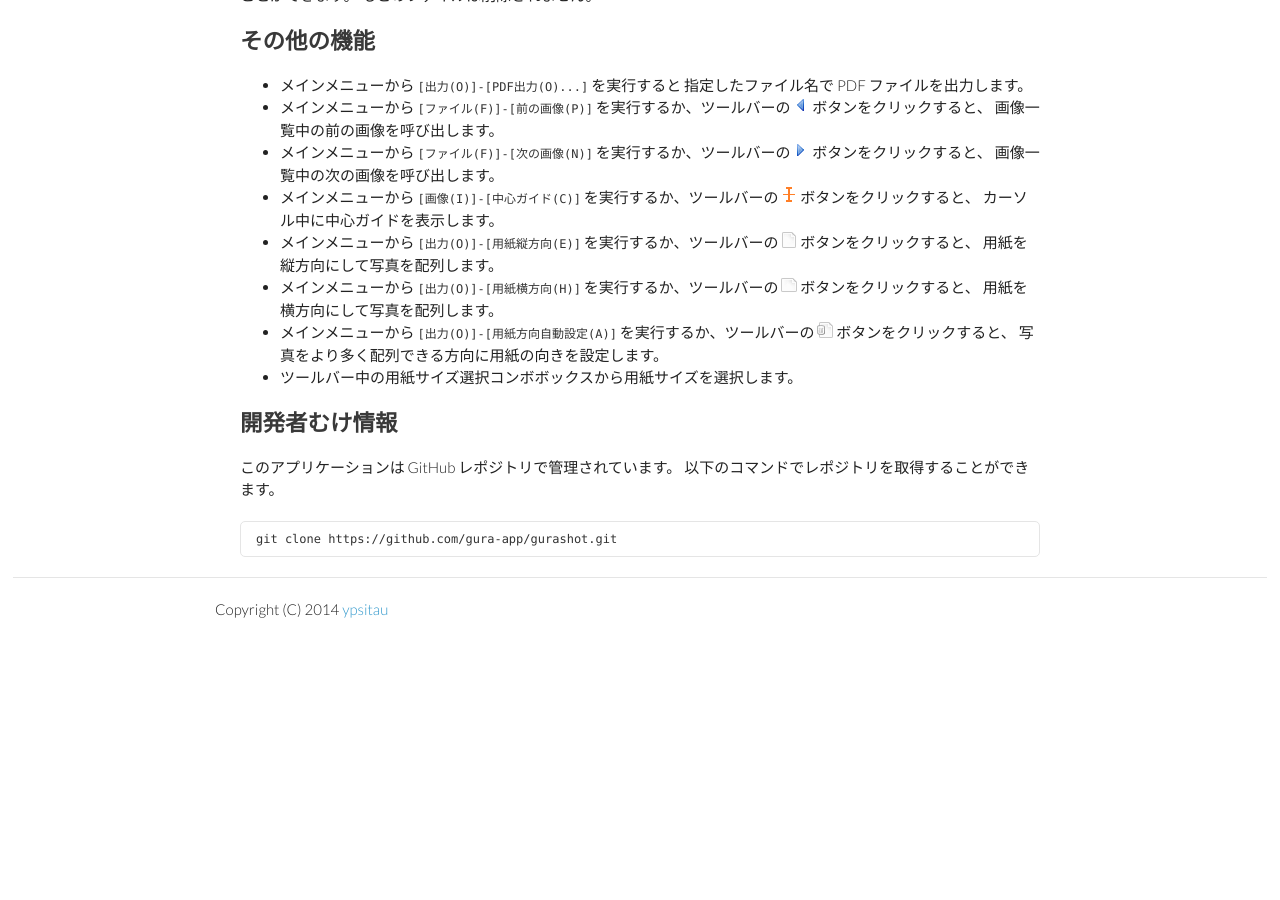
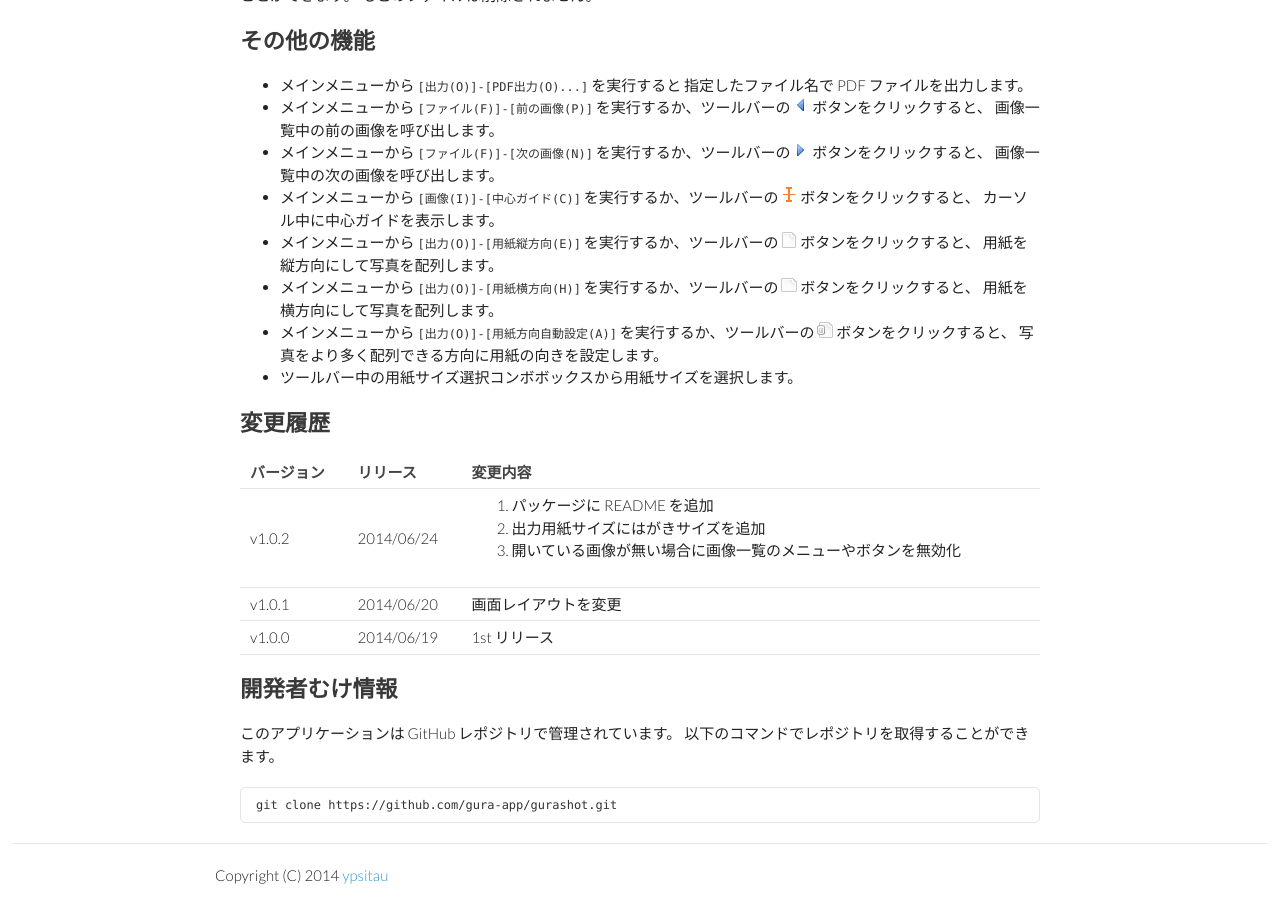
Before and after one commit to gura-app/gura-app.github.io, a Jekyll site: the page built from gurashot/index.md, in a window 1280 px wide and 900 px high, scrolled down 3739 px. Built offline with Jekyll 4.4.1, drawn with Linux system fonts in a browser that asks for light colours; Markdown is read by kramdown in place of the engine named in the settings; before the commit the page ends 4372 px from its top, so only the background shows below that.

Commit message:
updated document

```diff
--- a/gurashot/index.md
+++ b/gurashot/index.md
@@ -128,6 +128,30 @@ Windows Installer (`gura-x.x.x-win32.msi`) をダウンロードし、インス
 * ツールバー中の用紙サイズ選択コンボボックスから用紙サイズを選択します。
 
 
+## 変更履歴
+
+<table>
+<tr><th>バージョン</th><th>リリース</th><th>変更内容</th></tr>
+
+<tr><td>v1.0.2</td><td>2014/06/24</td><td>
+<ol>
+<li>パッケージに README を追加</li>
+<li>出力用紙サイズにはがきサイズを追加</li>
+<li>開いている画像が無い場合に画像一覧のメニューやボタンを無効化</li>
+</ol>
+</td></tr>
+
+<tr><td>v1.0.1</td><td>2014/06/20</td><td>
+画面レイアウトを変更
+</td></tr>
+
+<tr><td>v1.0.0</td><td>2014/06/19</td><td>
+1st リリース
+</td></tr>
+
+</table>
+
+
 ## 開発者むけ情報
 
 このアプリケーションは GitHub レポジトリで管理されています。
```
